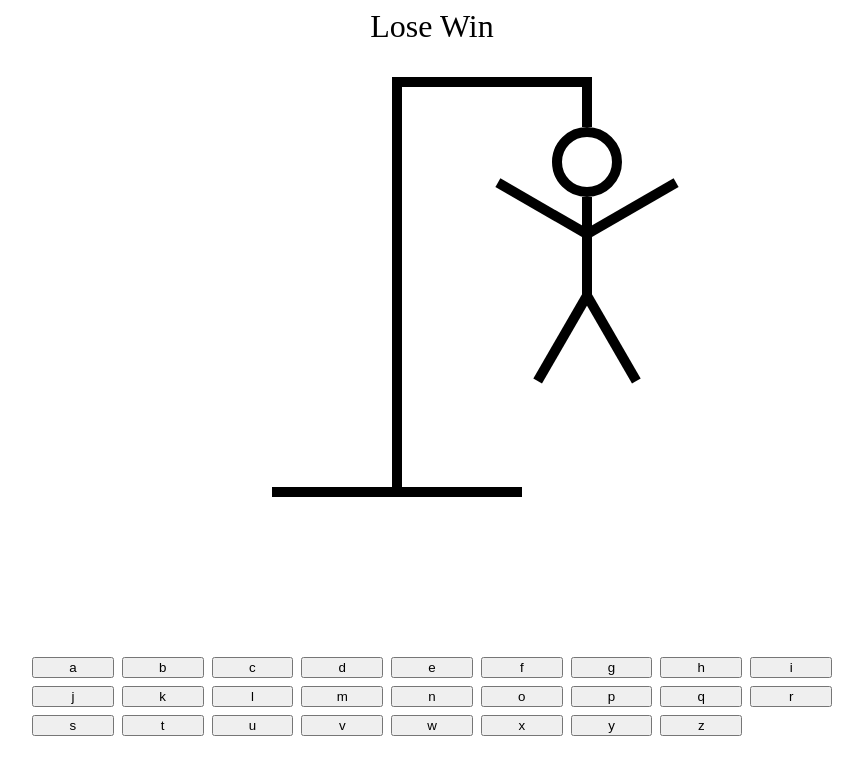
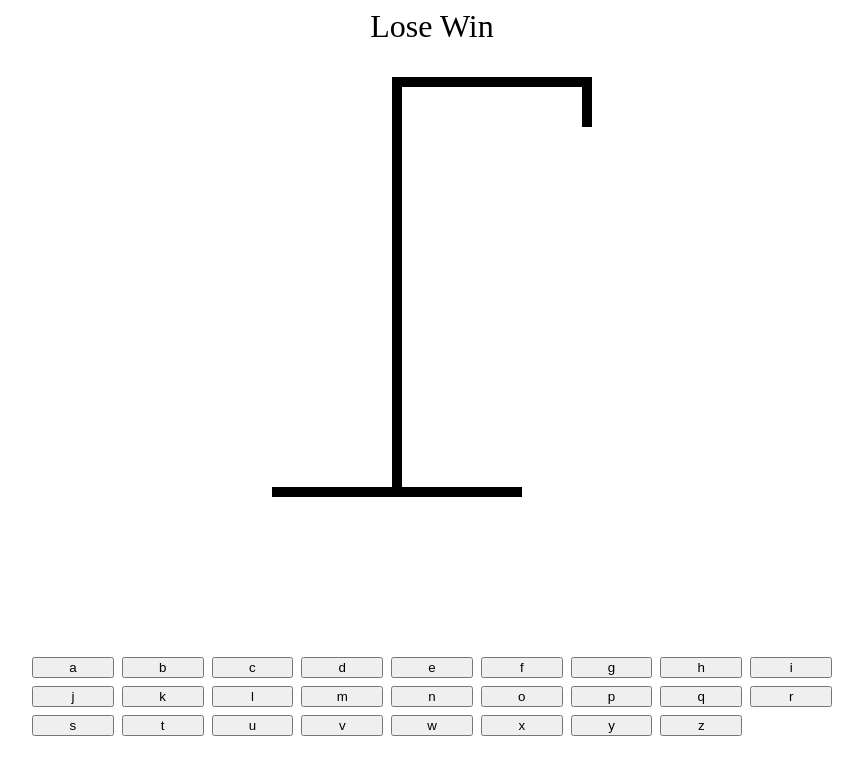
Before and after one commit to MustafaYilmaz1625/Word-Puzzle-React-TypeScript-Project, a React (Vite) app: page / in a window 1280 px wide. Shown: the top 774 px of the page, without its empty margins (208-1071 px from the left). Built offline with nearby package versions, Linux system fonts and the light colour scheme.

Commit message:
add update on pages

```diff
--- a/src/App.tsx
+++ b/src/App.tsx
@@ -12,6 +12,10 @@
   const [wordToGuess, setWordToGuess] = useState(getWord);
   const [guessedLetters, setGuessedLetters] = useState<string[]>([]);
 
+  const incorrectLetters = guessedLetters.filter(
+    (letter) => !wordToGuess.includes(letter)
+  );
+
   return (
     <div
       style={{
@@ -24,9 +28,9 @@
       }}
     >
       <div style={{ fontSize: "2rem", textAlign: "center" }}>Lose Win</div>
-      <HangmanDrawing />
+      <HangmanDrawing numberOfGuesses={incorrectLetters.length} />
       <HangmanWord />
-      <div style={{alignSelf: "stretch"}}>
+      <div style={{ alignSelf: "stretch" }}>
         <Keyboard />
       </div>
     </div>
--- a/src/HangmanDrawing.tsx
+++ b/src/HangmanDrawing.tsx
@@ -12,7 +12,6 @@
     }}
   />
 );
-
 
 const BODY = (
   <div
@@ -87,24 +86,24 @@
   />
 );
 
+const BODY_PARTS = [HEAD, BODY, RIGHT_ARM, LEFT_ARM, RIGHT_LEG, LEFT_LEG];
 
-const HangmanDrawing = () => {
+type HangmanDrawingProps = {
+  numberOfGuesses: number;
+};
+
+const HangmanDrawing = ({ numberOfGuesses }: HangmanDrawingProps) => {
   return (
     <div style={{ position: "relative" }}>
-        {HEAD}
-        {BODY}
-        {RIGHT_ARM}
-        {LEFT_ARM}
-        {RIGHT_LEG}
-        {LEFT_LEG}
+      {BODY_PARTS.slice(0, numberOfGuesses)}
       <div
         style={{
           height: "50px",
           width: "10px",
           background: "black",
-          position:"absolute",
-          top:0,
-          right:0
+          position: "absolute",
+          top: 0,
+          right: 0,
         }}
       />
       <div
```
